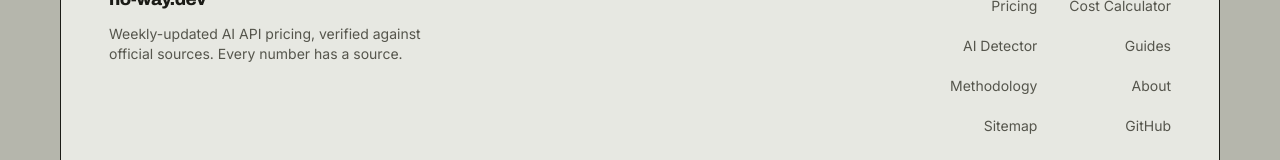
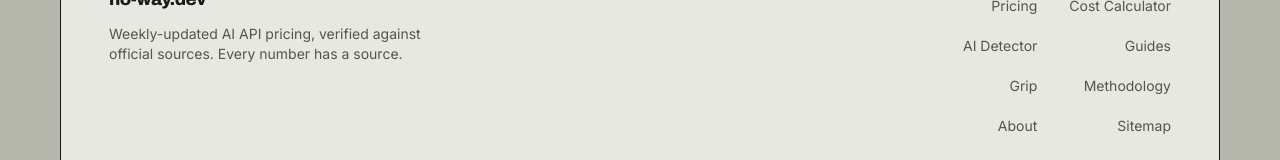
Before and after one commit to romanpenia2-maker/no-way-dev, a Next.js app: page / in a window 1280 px wide. Shown: the part 1603-1763 px from the top of the page. Built offline with nearby package versions, Linux system fonts and the light colour scheme; no server answers.

Commit message:
feat(grip): link /grip from the footer and sitemap
Footer only by design (main nav is being simplified); sitemap entry
next to the other static pages.

```diff
--- a/src/app/sitemap.ts
+++ b/src/app/sitemap.ts
@@ -4,7 +4,7 @@ import { getAllGuides } from "@/lib/guides";
 import { site } from "@/lib/site";
 
 export default function sitemap(): MetadataRoute.Sitemap {
-  const staticPages = ["", "/pricing", "/benchmarks", "/compare", "/calculators/cost", "/ai-detector", "/guides", "/about", "/methodology"].map((p) => ({
+  const staticPages = ["", "/pricing", "/benchmarks", "/compare", "/calculators/cost", "/ai-detector", "/guides", "/grip", "/about", "/methodology"].map((p) => ({
     url: `${site.url}${p}`,
     changeFrequency: "weekly" as const,
     priority: p === "" ? 1 : 0.8,
--- a/src/components/layout/footer.tsx
+++ b/src/components/layout/footer.tsx
@@ -6,6 +6,7 @@ const links = [
   { href: "/calculators/cost", label: "Cost Calculator" },
   { href: "/ai-detector", label: "AI Detector" },
   { href: "/guides", label: "Guides" },
+  { href: "/grip", label: "Grip" },
   { href: "/methodology", label: "Methodology" },
   { href: "/about", label: "About" },
   { href: "/sitemap.xml", label: "Sitemap" },
```
